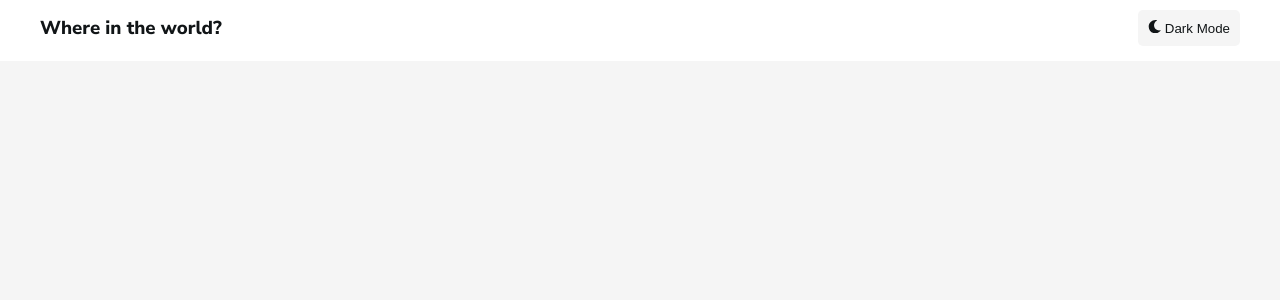
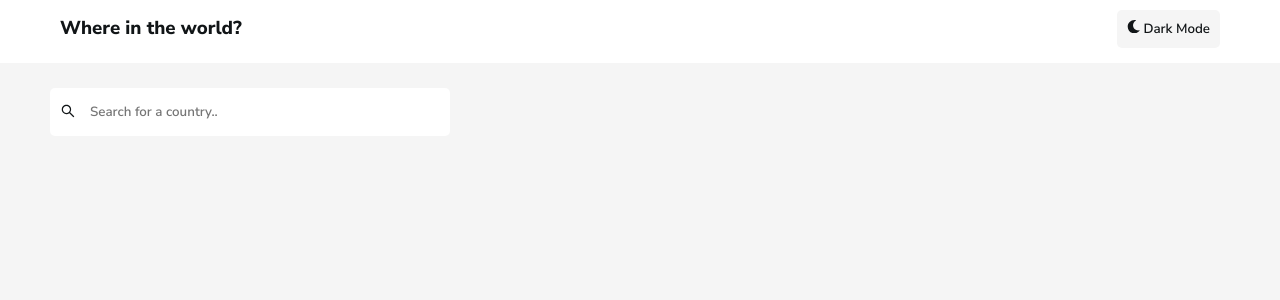
Before and after one commit to rajatkulkarni95/frontend-countries-challenge, a React (Create React App) app: page / in a window 1280 px wide. Shown: the top 300 px of the page. Built offline with nearby package versions, Linux system fonts and the light colour scheme.

Commit message:
Button and Search stylings

```diff
--- a/src/App.js
+++ b/src/App.js
@@ -4,6 +4,7 @@ import { GlobalStyle } from "./components/GlobalStyle";
 import { light_theme, dark_theme } from "./theme";
 import { getCountries } from "./services";
 import { Header } from "./components/header";
+import { HomePage } from "./pages/home-page";
 
 const App = () => {
   const [theme, setTheme] = useState("light");
@@ -15,6 +16,7 @@ const App = () => {
     <ThemeProvider theme={theme == "light" ? light_theme : dark_theme}>
       <GlobalStyle />
       <Header handleClick={themeToggler} currentTheme={theme} />
+      <HomePage />
     </ThemeProvider>
   );
 };
--- a/src/components/header/index.js
+++ b/src/components/header/index.js
@@ -22,7 +22,7 @@ const Wrapper = styled.div`
 `;
 
 const Logo = styled.h3`
-  margin: 5px 0 0 30px;
+  margin: 5px 0 0 50px;
 `;
 
 const Button = styled.button`
@@ -31,9 +31,11 @@ const Button = styled.button`
   padding: 10px;
   cursor: pointer;
   border-radius: 5px;
-  margin-right: 30px;
+  margin-right: 50px;
   ${({ theme }) => `
     background: ${theme.colors.background};
-    color: ${theme.colors.text_color}
+    color: ${theme.colors.text_color};
+    font-family: ${theme.font};
+    font-weight: 600;
   `}
 `;
--- /dev/null
+++ b/src/components/search/index.js
@@ -0,0 +1,40 @@
+import React from "react";
+import styled from "styled-components";
+import { AiOutlineSearch } from "react-icons/ai";
+
+export const Search = ({ handleChange, value }) => (
+  <Wrapper>
+    <AiOutlineSearch
+      style={{ position: "absolute", left: "60px", top: "45px" }}
+    />
+    <SearchStyle
+      type="text"
+      onChange={handleChange}
+      placeholder="Search for a country.."
+      value={value}
+    />
+  </Wrapper>
+);
+
+const Wrapper = styled.div`
+  position: relative;
+
+  input {
+    padding-left: 40px;
+  }
+`;
+
+const SearchStyle = styled.input`
+  ${({ theme }) => `
+    background: ${theme.colors.elements_bg};
+    color: ${theme.colors.text_color};
+    font-family: ${theme.font};
+    font-weight: 600;
+    `}
+
+  padding: 15px;
+  margin: 30px 0 0 50px;
+  width: 400px;
+  border: none;
+  border-radius: 5px;
+`;
--- /dev/null
+++ b/src/pages/home-page/index.js
@@ -0,0 +1,9 @@
+import React from "react";
+import styled from "styled-components";
+import { Search } from "../../components/search";
+
+export const HomePage = () => {
+  const handleChange = 3;
+
+  return <Search handleChange={handleChange} value="" />;
+};
```
